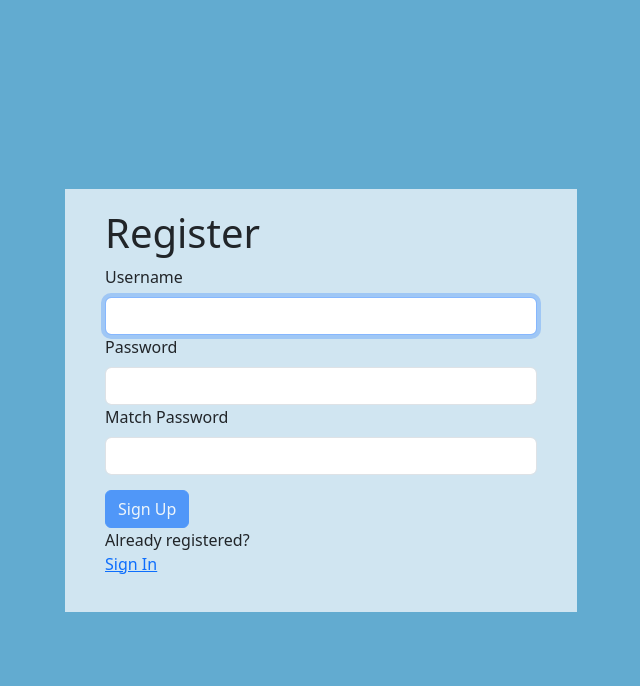
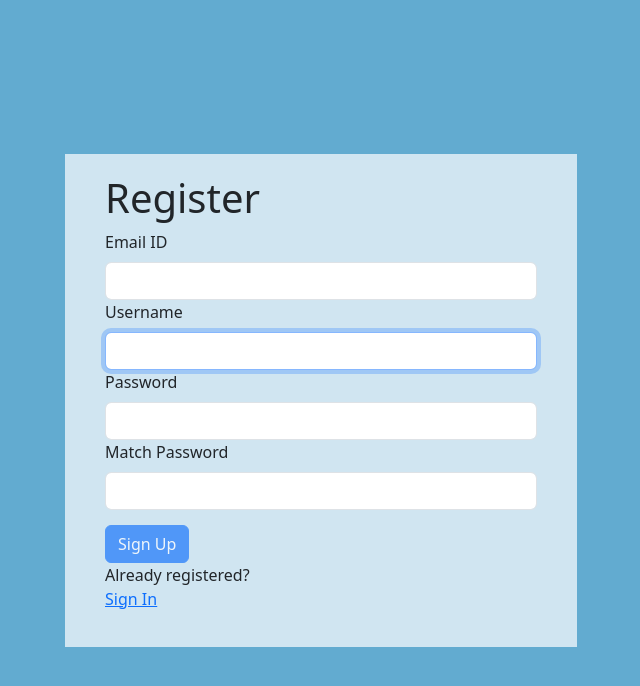
Before and after one commit to shyam-prasad657/validation-authentication-jwt, a React (Vite) app in the folder frontend/: page /register in a window 1280 px wide. Shown: the top 686 px of the page, without its empty margins (319-959 px from the left). Built offline with nearby package versions, Linux system fonts and the light colour scheme.

Commit message:
input-field email id added

```diff
--- a/frontend/src/register/register.jsx
+++ b/frontend/src/register/register.jsx
@@ -13,6 +13,7 @@ export default function Register() {
   const userRef = useRef();
   const errRef = useRef();
 
+  const [email, setEmail] = useState('')
   const [user, setUser] = useState('');
   const [validName, setValidName] = useState(false);
   const [userFocus, setUserFocus] = useState(false);
@@ -50,21 +51,21 @@ export default function Register() {
 
   useEffect(() => {
     setErrMsg('');
-  }, [user, pwd, matchPwd]);
+  }, [user, pwd, matchPwd, email]);
 
   const handleSubmit = async (e) => {
     e.preventDefault();
     //If submit button is enables with JS hack
     const v1 = USER_REGEX.test(user);
     const v2 = PWD_REGEX.test(pwd);
-    if(!v1 || !v2) {
+    if(!v1 || !v2 || !email) {
       setErrMsg('Invalid Entry');
       return false;
     } else {
       setSucess(true);
     }
     try {
-      const response = await axios.post('/register', {user, pwd},
+      const response = await axios.post('/register', {user, pwd, email},
         {
           headers : {'Content-Type' : 'application/json'},
           withCredentials : true
@@ -101,6 +102,19 @@ export default function Register() {
         {errMsg}
       </p>
       <form onSubmit={handleSubmit}>
+      {/* Email ID */}
+      <label htmlFor='email' className='form-label'>Email ID</label>
+      <input
+        type = 'email'
+        id = "email"
+        required
+        onChange={(e) => setEmail(e.target.value)}
+        aria-describedby='uidnote'
+        onFocus={() => setUserFocus(true)}
+        onBlur={() => setUserFocus(false)}
+        className='form-control'
+      />
+      {/* Username */}
       <label htmlFor='username' className='form-label'>Username</label>
       <span className= {validName ? 'valid' : 'hide'}><TiTick /></span>
       <span className= {validName || !user ? 'hide' : 'valid'}><IoMdCloseCircle /></span>
```
